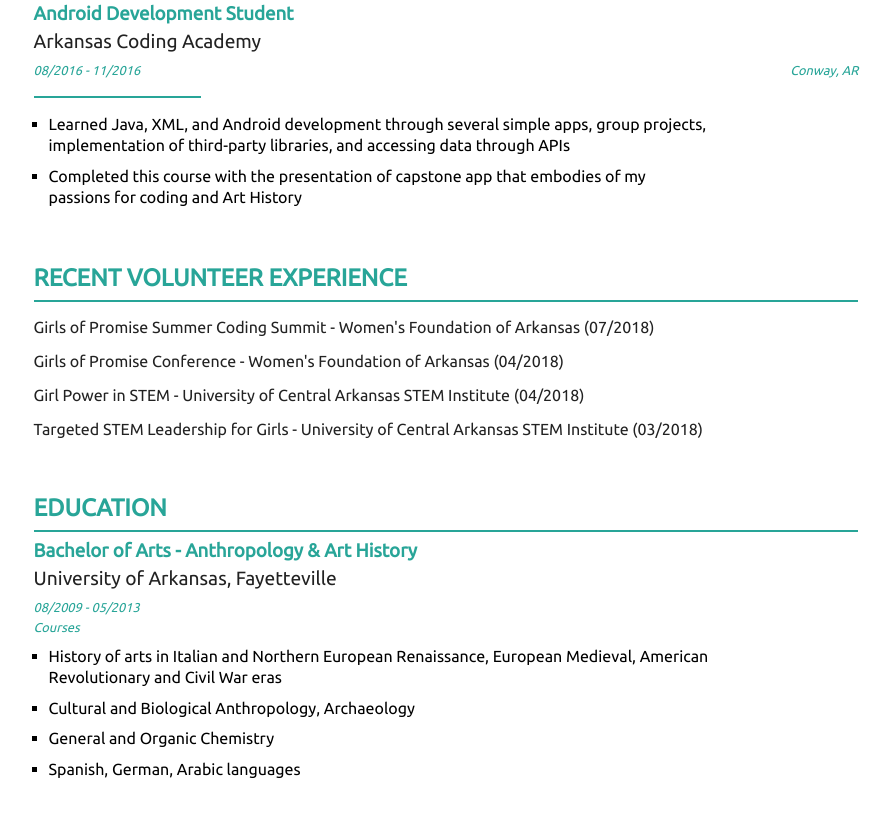
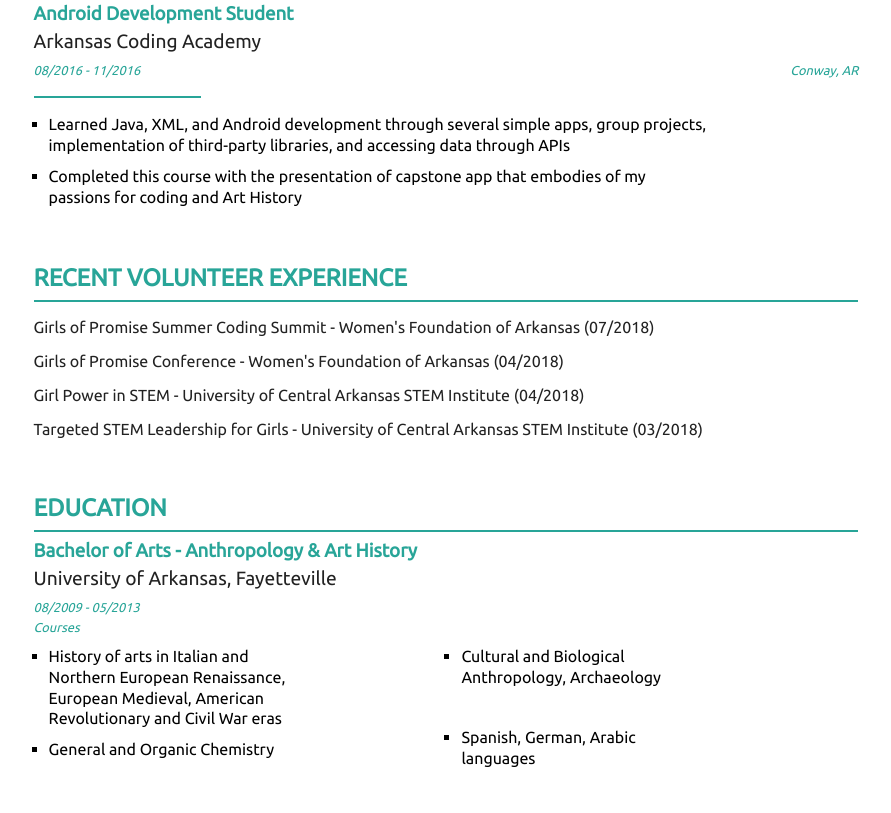
Before and after one commit to knpFletcher/Resume, a plain HTML site: page index.html in a window 1280 px wide. Shown: the part 2022-2835 px from the top of the page, without its empty margins (215-1106 px from the left). Drawn offline with Linux system fonts and the light colour scheme.

Commit message:
Coursework columns
Set up coursework descriptions into 2 columns

```diff
--- a/css/styles.css
+++ b/css/styles.css
@@ -134,6 +134,14 @@
     margin: 40px 0 0;
   }
 
+  #coursework {
+    columns: 2;
+  }
+
+  #courses_second, #courses_third {
+    margin-bottom: 10%;
+  }
+
   #work-experience {
     margin-top: 0;
   }
--- a/index.html
+++ b/index.html
@@ -130,10 +130,10 @@
           <h6 class="date education">08/2009 - 05/2013</h6>
           <h6 class="education">Courses</h6>
           </div>
-          <ul>
+          <ul id="coursework">
             <li>History of arts in Italian and Northern European Renaissance, European Medieval, American Revolutionary and Civil War eras</li>
-            <li>Cultural and Biological Anthropology, Archaeology</li>
-            <li>General and Organic Chemistry</li>
+            <li id="courses_second">General and Organic Chemistry</li>
+            <li id="courses_third">Cultural and Biological Anthropology, Archaeology</li>
             <li>Spanish, German, Arabic languages</li>
           </ul>
         </div>
```
